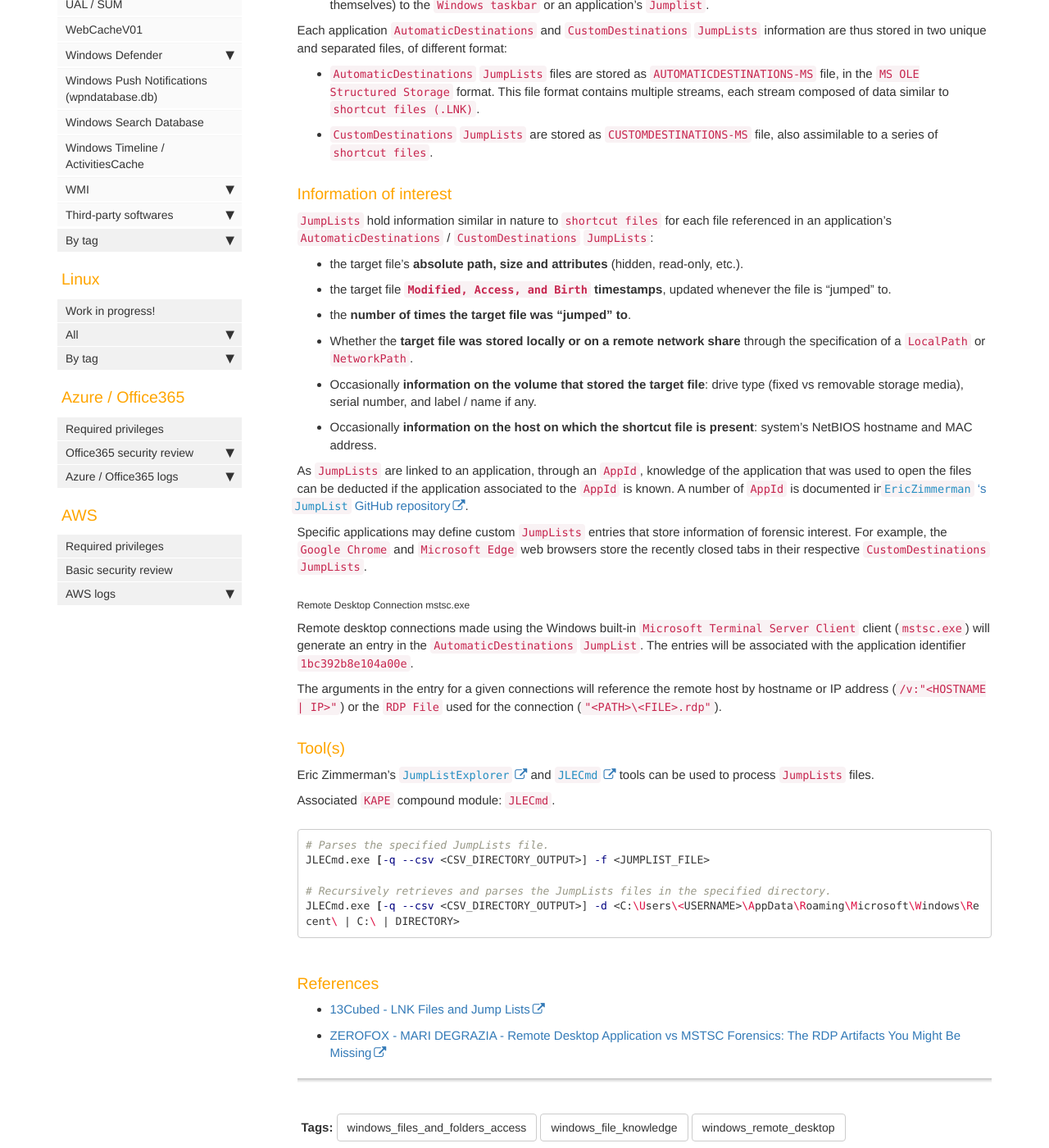
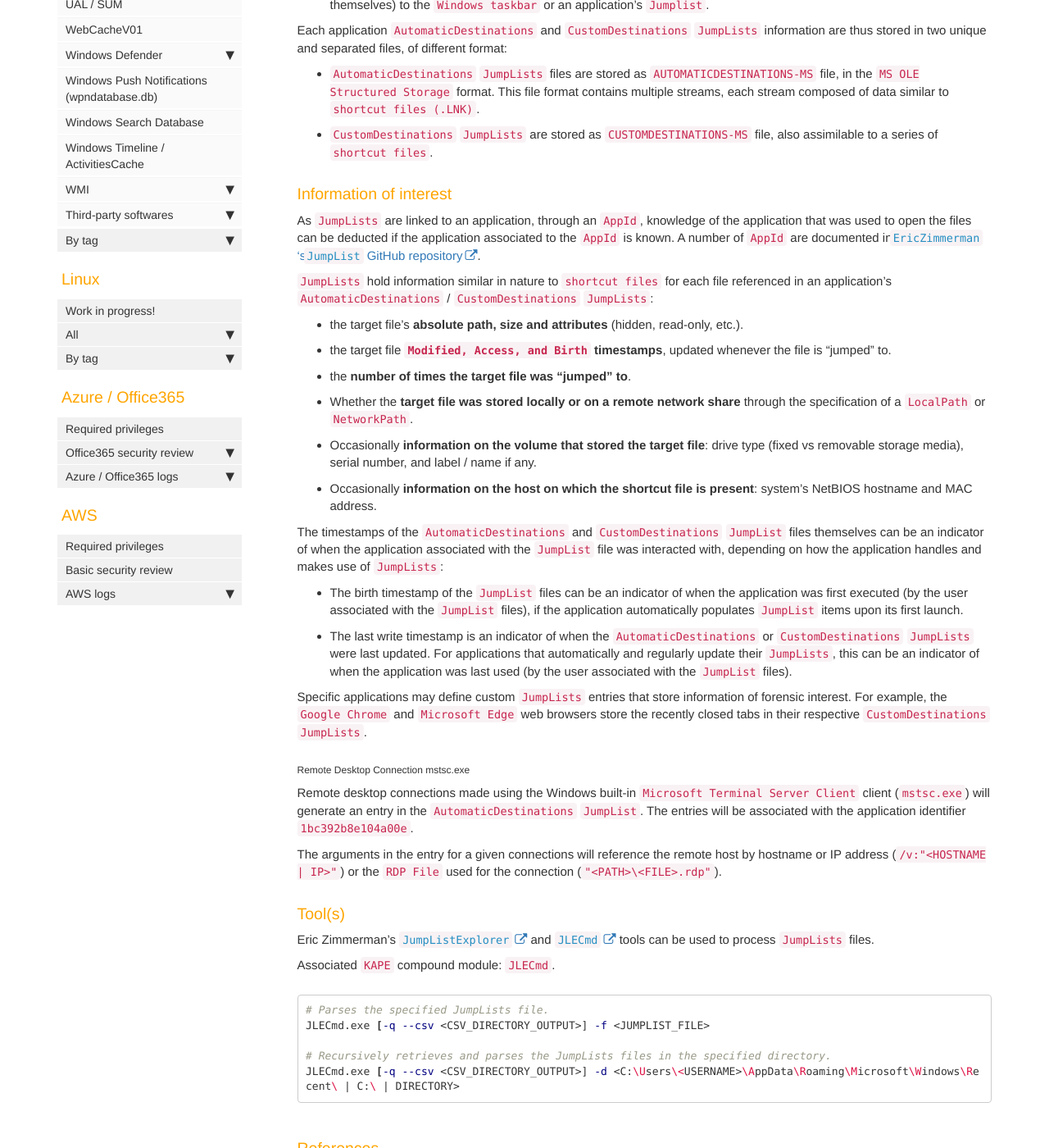
Before and after one commit to Qazeer/artefacts.help, a Jekyll site: the page built from pages/windows/jumplists.md, in a window 1280 px wide and 1400 px high, scrolled down 727 px. Shown: the whole window at 82% size. Built offline with Jekyll 4.4.1, drawn with Linux system fonts in a browser that asks for light colours; comment, search, counter and statistics services are not loaded; some of the changed text lies outside the part shown.

Commit message:
[Artefact] Windows Jumplist - Add jumplist files timestamps info

```diff
--- a/pages/windows/jumplists.md
+++ b/pages/windows/jumplists.md
@@ -25,6 +26,7 @@ taskbar`. The `Windows Explorer`'s `Quick Access` feature also stores entries
 in `Jumplists`.
 
 Two forms of `Jumplists` are created:
+
   - automatic entries for recently accessed items, stored in
     `*.automaticDestinations-ms` files.
 
@@ -35,6 +37,7 @@ Two forms of `Jumplists` are created:
 Each application `AutomaticDestinations` and `CustomDestinations` `JumpLists`
 information are thus stored in two unique and separated files, of different
 format:
+
   - `AutomaticDestinations` `JumpLists` files are stored as
     `AUTOMATICDESTINATIONS-MS` file, in the `MS OLE Structured Storage` format.
     This file format contains multiple streams, each stream composed of data
@@ -45,9 +48,16 @@ format:
 
 ### Information of interest
 
+As `JumpLists` are linked to an application, through an `AppId`, knowledge of
+the application that was used to open the files can be deducted if the
+application associated to the `AppId` is known. A number of `AppId` are
+documented in
+[`EricZimmerman` 's `JumpList` GitHub repository](https://github.com/EricZimmerman/JumpList/blob/master/JumpList/Resources/AppIDs.txt).
+
 `JumpLists` hold information similar in nature to `shortcut files` for each
 file referenced in an application's `AutomaticDestinations` /
 `CustomDestinations` `JumpLists`:
+
   - the target file's **absolute path, size and attributes** (hidden,
     read-only, etc.).
 
@@ -66,11 +76,21 @@ file referenced in an application's `AutomaticDestinations` /
   - Occasionally **information on the host on which the shortcut file is
     present**: system's NetBIOS hostname and MAC address.
 
-As `JumpLists` are linked to an application, through an `AppId`, knowledge of
-the application that was used to open the files can be deducted if the
-application associated to the `AppId` is known. A number of `AppId` is
-documented in
-[`EricZimmerman` 's `JumpList` GitHub repository](https://github.com/EricZimmerman/JumpList/blob/master/JumpList/Resources/AppIDs.txt).
+The timestamps of the `AutomaticDestinations` and `CustomDestinations`
+`JumpList` files themselves can be an indicator of when the application
+associated with the `JumpList` file was interacted with, depending on how the
+application handles and makes use of `JumpLists`:
+
+  - The birth timestamp of the `JumpList` files can be an indicator of when the
+    application was first executed (by the user associated with the `JumpList`
+    files), if the application automatically populates `JumpList` items upon
+    its first launch.
+
+  - The last write timestamp is an indicator of when the
+    `AutomaticDestinations` or `CustomDestinations` `JumpLists` were last
+    updated. For applications that automatically and regularly update their
+    `JumpLists`, this can be an indicator of when the application was last
+    used (by the user associated with the `JumpList` files).
 
 Specific applications may define custom `JumpLists` entries that store
 information of forensic interest. For example, the `Google Chrome` and
```
Also changed, not shown: other parts of pages/windows/jumplists.md (+1 -0 lines).
